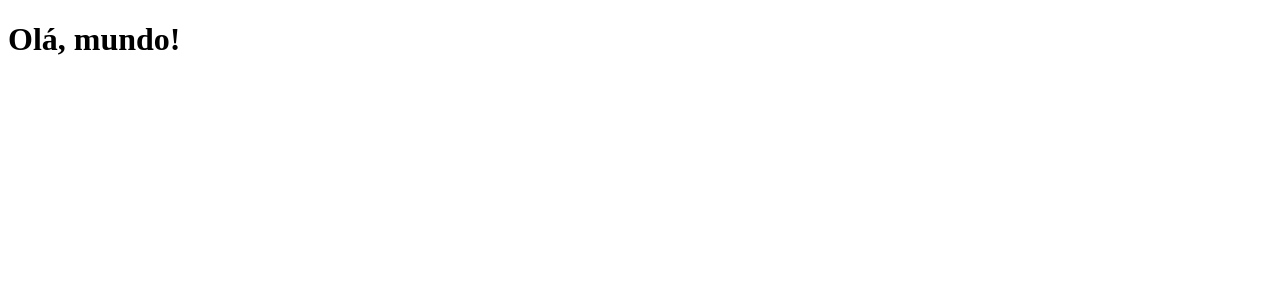
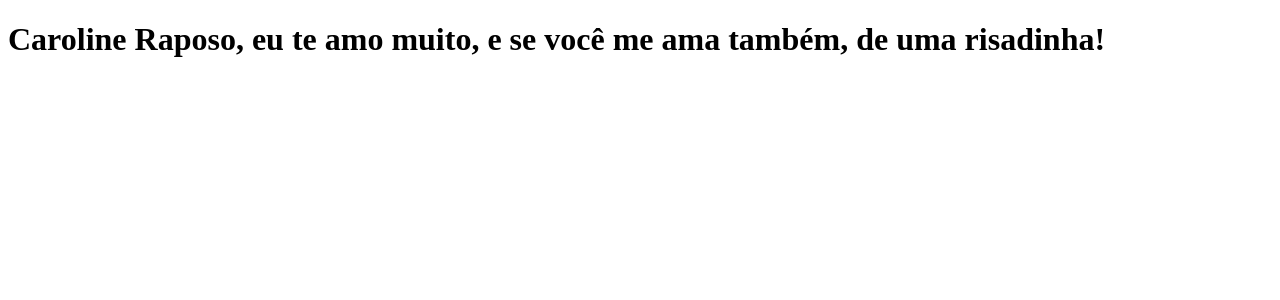
Before and after one commit to RaposoRenan/thenews, a Next.js app: page / in a window 1280 px wide. Shown: the top 300 px of the page. Built offline with nearby package versions, Linux system fonts and the light colour scheme.

Commit message:
alteracao index.js

```diff
--- a/pages/index.js
+++ b/pages/index.js
@@ -1,5 +1,5 @@
 function Home() {
-    return <h1> Olá, mundo!</h1>
+    return <h1> Caroline Raposo, eu te amo muito, e se você me ama também, de uma risadinha!</h1>
 }
 
 export default Home;
```
